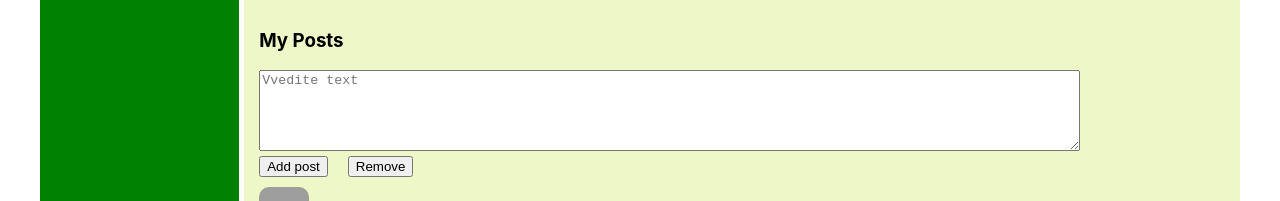
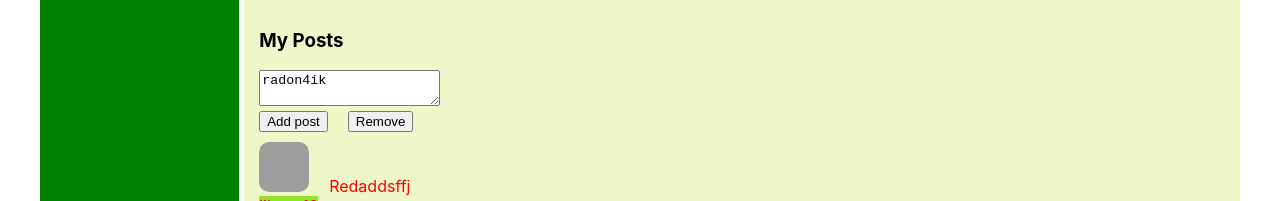
Before and after one commit to Radon222/react-radik-app, a React (Create React App) app: page /profile in a window 1280 px wide. Shown: the part 214-415 px from the top of the page. Built offline with nearby package versions, Linux system fonts and the light colour scheme; grey boxes are pictures that could not be loaded.

Commit message:
observer pattern

```diff
--- a/src/App.js
+++ b/src/App.js
@@ -17,13 +17,17 @@ const App = props => {
       <div className='app-wrapper-content'>
         <Route
           path='/dialogs'
-            render={() => (
-              <Dialogs state={props.state.dialogsPage} />
-            )}
+          render={() => <Dialogs state={props.state.dialogsPage} />}
         />
         <Route
           path='/profile'
-            render={() => <Profile state={props.state.profilePage} addPost={props.addPost}/>}
+          render={() => (
+            <Profile
+              profilePage={props.state.profilePage}
+              addPost={props.addPost}
+              updateNewPostText={props.updateNewPostText}
+            />
+          )}
         />
         <Route path='/news' render={() => <News />} />
         <Route path='/music' render={() => <Music />} />
--- a/src/components/Profile/MyPosts/MyPosts.jsx
+++ b/src/components/Profile/MyPosts/MyPosts.jsx
@@ -10,9 +10,12 @@ const MyPosts = props => {
   let newPostElement = React.createRef();
 
   let addPost = () => {
+    props.addPost();
+  };
+
+  let onPostChange = () => {
     let text = newPostElement.current.value;
-    props.addPost(text);
-    newPostElement.current.value = ''
+    props.updateNewPostText(text);
   };
 
   return (
@@ -20,11 +23,11 @@ const MyPosts = props => {
       <h3>My Posts</h3>
       <div>
         <textarea
+          onChange={onPostChange}
           ref={newPostElement}
-          placeholder='Vvedite text'
-          cols='100'
-          rows='5'
-        ></textarea>
+          value={props.newPostText}
+        />
+
         <div>
           <button onClick={addPost}>Add post</button>
           <button>Remove</button>
--- a/src/components/Profile/Profile.jsx
+++ b/src/components/Profile/Profile.jsx
@@ -6,7 +6,12 @@ const Profile = props => {
   return (
     <div>
       <ProfileInfo />
-      <MyPosts posts={props.state.posts} addPost={props.addPost}/>
+      <MyPosts
+        posts={props.profilePage.posts}
+        newPostText={props.profilePage.newPostText}
+        addPost={props.addPost}
+        updateNewPostText={props.updateNewPostText}
+      />
     </div>
   );
 };
--- a/src/index.js
+++ b/src/index.js
@@ -1,7 +1,21 @@
+import React from 'react';
+import ReactDOM from 'react-dom';
+import './index.css';
+import App from './App';
+import { BrowserRouter } from 'react-router-dom';
+import { addPost, subscribe, updateNewPostText } from './redux/state';
+import state from './redux/state'
 
-import './index.css';
-import { rerenderEntireTree } from './render';
-import state from './redux/state'
+let rerenderEntireTree = (state) => {
+  ReactDOM.render(
+    <BrowserRouter>
+      <App state={state} addPost={addPost} updateNewPostText={updateNewPostText} />
+    </BrowserRouter>,
+    document.getElementById('root')
+  );
+};
 
 
 rerenderEntireTree(state);
+
+subscribe(rerenderEntireTree);
--- a/src/redux/state.js
+++ b/src/redux/state.js
@@ -1,4 +1,6 @@
-import { rerenderEntireTree } from "../render";
+let rerenderEntireTree = () => {
+  console.log('state changed');
+}
 
 let state = {
   profilePage: {
@@ -6,6 +8,7 @@ let state = {
       { id: 1, message: 'Redaddsffj', likesCount: 12 },
       { id: 2, message: 'ergergerg', likesCount: 10 },
     ],
+    newPostText: 'radon4ik',
   },
   dialogsPage: {
     dialogs: [
@@ -29,14 +32,27 @@ let state = {
   },
 };
 
-export let addPost = postMessage => {
+window.state = state;
+
+
+export const addPost = () => {
   let newPost = {
-    id: 5,
-    message: postMessage,
+    id: 10,
+    message: state.profilePage.newPostText,
     likesCount: 0,
   };
   state.profilePage.posts.push(newPost);
+  state.profilePage.newPostText = '';
   rerenderEntireTree(state);
 };
 
+export const updateNewPostText = newText => {
+  state.profilePage.newPostText = newText;
+  rerenderEntireTree(state);
+};
+
+export const subscribe = (observer) => {
+  rerenderEntireTree = observer;
+}
+
 export default state;
--- a/src/render.js
+++ /dev/null
@@ -1,15 +0,0 @@
-import React from 'react';
-import ReactDOM from 'react-dom';
-import './index.css';
-import App from './App';
-import { BrowserRouter } from 'react-router-dom';
-import { addPost } from './redux/state';
-
-export let rerenderEntireTree = state => {
-  ReactDOM.render(
-    <BrowserRouter>
-      <App state={state} addPost={addPost} />
-    </BrowserRouter>,
-    document.getElementById('root')
-  );
-};
```
Lines whose indentation alone changed are shown as unchanged.
